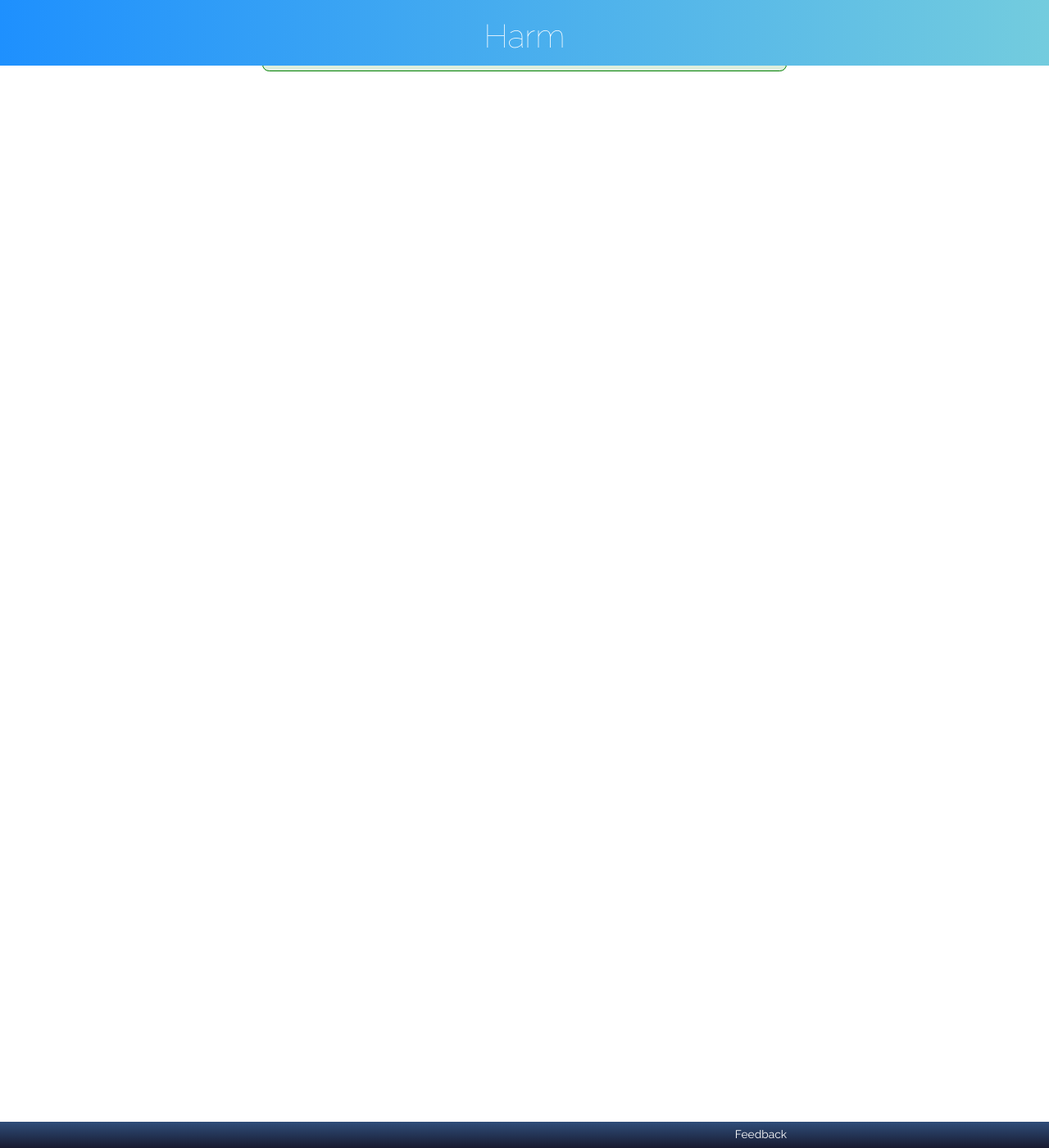
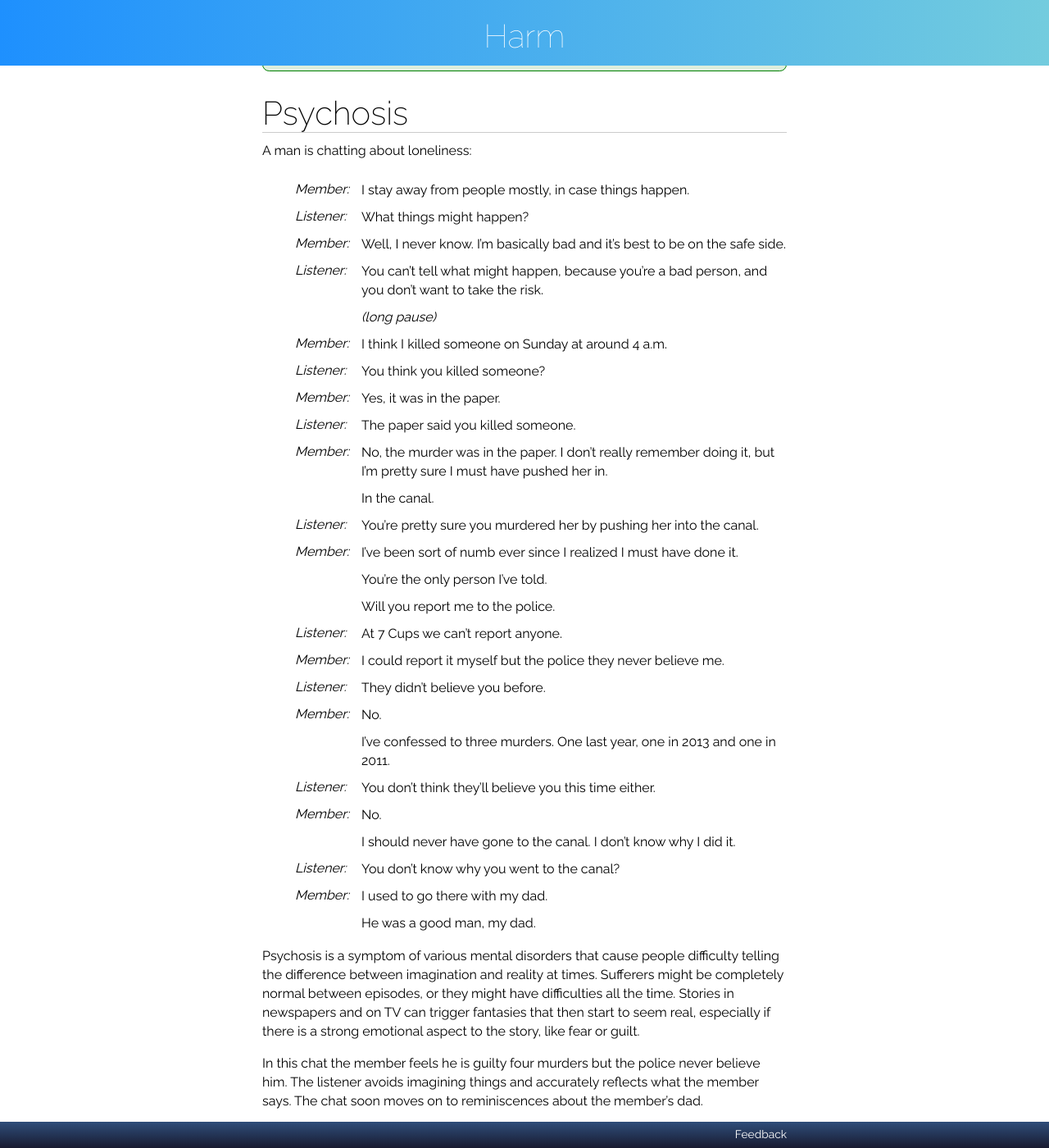
Before and after one commit to RarelyCharlie/rarelycharlie.github.io, a Jekyll site: the page built from _guide/harm.md, in a window 1280 px wide and 1400 px high, scrolled down 25293 px. Shown: the whole window at 82% size. Built offline with Jekyll 4.4.1, drawn with Linux system fonts in a browser that asks for light colours; nearby versions of some CDN libraries; some of the changed text lies outside the part shown.

Commit message:
add section

```diff
--- a/_guide/harm.md
+++ b/_guide/harm.md
@@ -22,7 +22,7 @@ feedback: https://www.7cups.com/@RarelyCharlie
 -	[Depression](#depression)
 -	[OCD](#ocd)
 -	[PTSD](#ptsd)
--	Psychosis
+-	[Psychosis](#psychosis)
 -	Personality disorder
 -	Paraphilia
 -	Domestic violence
@@ -718,3 +718,53 @@ Listeners must not try to provide psychotherapy, but listeners can provide vital
 
 QUIZ
 {:.dummyquiz}
+
+# Psychosis
+
+A man is chatting about loneliness:
+
+|Member:|I stay away from people mostly, in case things happen.
+|Listener:|What things might happen?
+|Member:|Well, I never know. I'm basically bad and it's best to be on the safe side.
+|Listener:|You can't tell what might happen, because you're a bad person, and you don't want to take the risk.
+||*(long pause)*
+|Member:|I think I killed someone on Sunday at around 4 a.m.
+|Listener:|You think you killed someone?
+|Member:|Yes, it was in the paper.
+|Listener:|The paper said you killed someone.
+|Member:|No, the murder was in the paper. I don't really remember doing it, but I'm pretty sure I must have pushed her in.
+||In the canal.
+|Listener:|You're pretty sure you murdered her by pushing her into the canal.
+|Member:|I've been sort of numb ever since I realized I must have done it.
+||You're the only person I've told.
+||Will you report me to the police.
+|Listener:|At 7 Cups we can't report anyone.
+|Member:|I could report it myself but the police they never believe me.
+|Listener:|They didn't believe you before.
+|Member:|No.
+||I've confessed to three murders. One last year, one in 2013 and one in 2011.
+|Listener:|You don't think they'll believe you this time either.
+|Member:|No.
+||I should never have gone to the canal. I don't know why I did it.
+|Listener:|You don't know why you went to the canal?
+|Member:|I used to go there with my dad.
+||He was a good man, my dad.
+{:.chat}
+
+Psychosis is a symptom of various mental disorders that cause people difficulty telling the difference between imagination and reality at times. Sufferers might be completely normal between episodes, or they might have difficulties all the time. Stories in newspapers and on TV can trigger fantasies that then start to seem real, especially if there is a strong emotional aspect to the story, like fear or guilt.
+
+In this chat the member feels he is guilty four murders but the police never believe him. The listener avoids imagining things and accurately reflects what the member says. The chat soon moves on to reminiscences about the member's dad.
+
+A psychotherapist might wonder whether the member's feeling that he is a bad man and his dad was a good man is significant in some way, but listeners are not psychotherapists and should only listen.
+
+### Further information
+
+A person who suffers from schizophrenia wrote an article about confusion between thoughts and actions: Thought-Action-Fusion
+https://academic.oup.com/schizophreniabulletin/advance-article/doi/10.1093/schbul/sbv057/2503366
+
+> During my episodes there were quirks and involuntary movements I was experiencing and disliked that I believed were a direct result of my thoughts. Sometimes I moved into people when I had no desire to move into them at all. I strove to filter and control every single thought I had and became extremely paranoid if I began thinking anything unscrupulous for fear it would become an action. It was odd I had an irrational fear of unscrupulous actions because I never made any major mistakes at any point before or during my episodes which could incriminate me on any level or cause me or anyone else any harm but this is just an example of how people with mental illness can develop extremely irrational thoughts because of fear.
+
+Members who suffer from this degree of confusion can be difficult to relate to, but active listening allows them to process their thoughts and emotions in a supportive chat with a listener who is not trying to solve their problem for them.
+
+QUIZ
+{:.dummyquiz}
```
